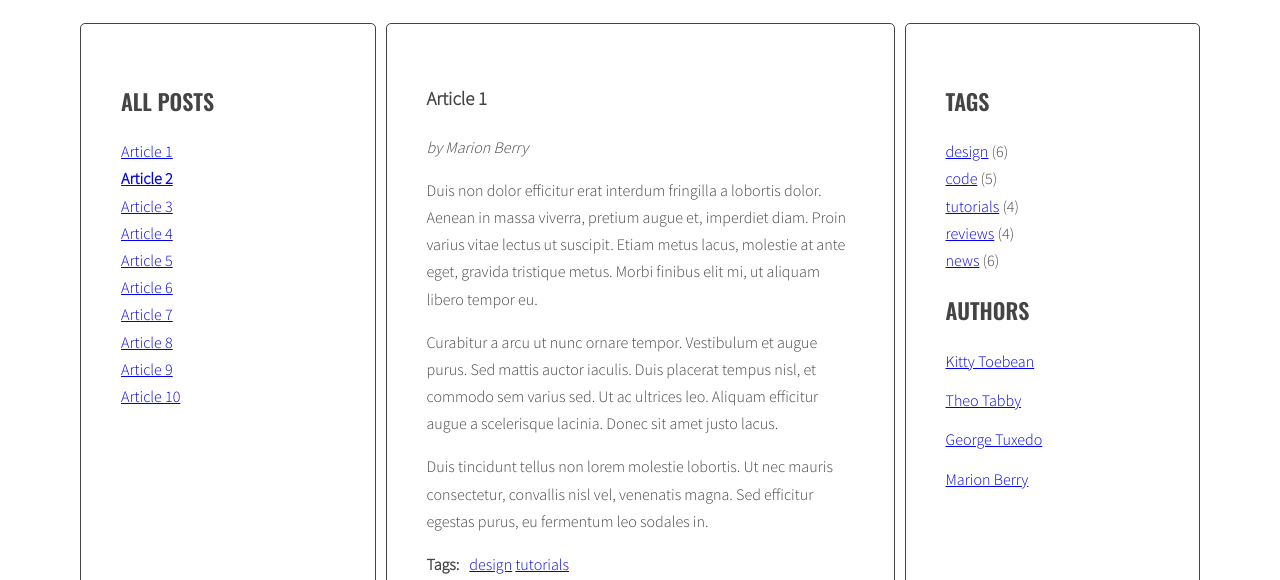
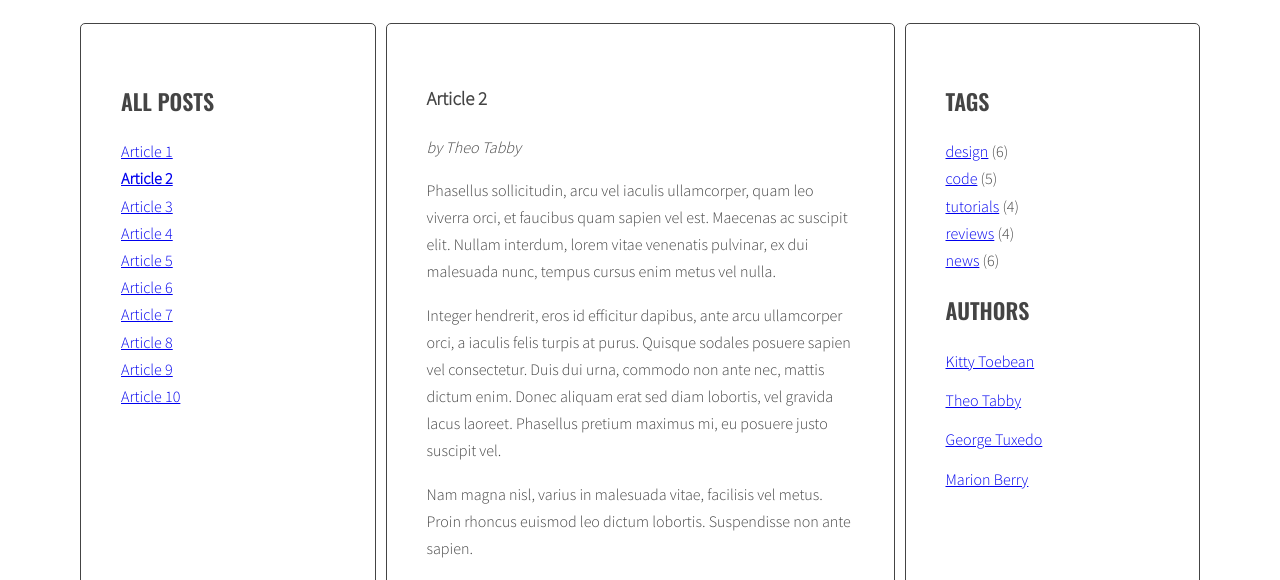
Before and after one commit to Orzechowa/javascript-blog, a website: page index.html in a window 1280 px wide. Both pictures are taken after a click on the link "Article 2". Shown: the part 220-800 px from the top of the page. Drawn offline with nearby package versions, Linux system fonts and the light colour scheme.

Commit message:
Add correct changes

```diff
--- a/js/script.js
+++ b/js/script.js
@@ -1,3 +1,4 @@
+'use strict';
 
   const titleClickHandler = function(event){
     event.preventDefault();
@@ -19,9 +20,9 @@
 
   /* [DONE] remove class 'active' from all articles */
 
-  const activeArticles = document.querySelectorAll('.post .active');
+  const activeArticles = document.querySelectorAll('.post.active');
 
-  for(let activeLink of activeArticles){
+  for(let activeArticle of activeArticles){
     activeArticle.classList.remove('active');
   }
 
@@ -39,8 +40,9 @@
 
   targetArticle.classList.add('active');
   }
+
   const links = document.querySelectorAll('.titles a');
 
-for(let link of links){
-  link.addEventListener('click', titleClickHandler);
-}
+  for(let link of links){
+    link.addEventListener('click', titleClickHandler);
+  }
```
Also changed, not shown: index.html (+0 -1 lines).
